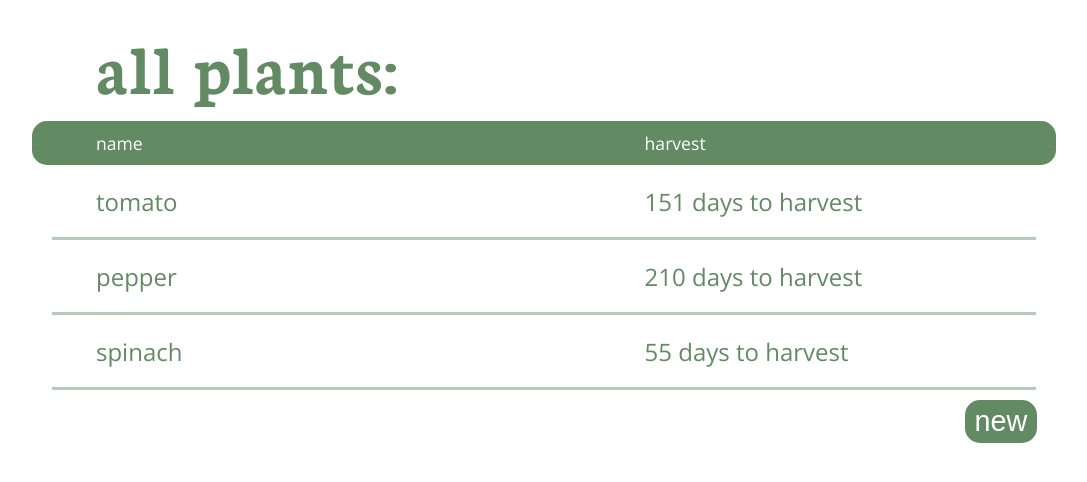
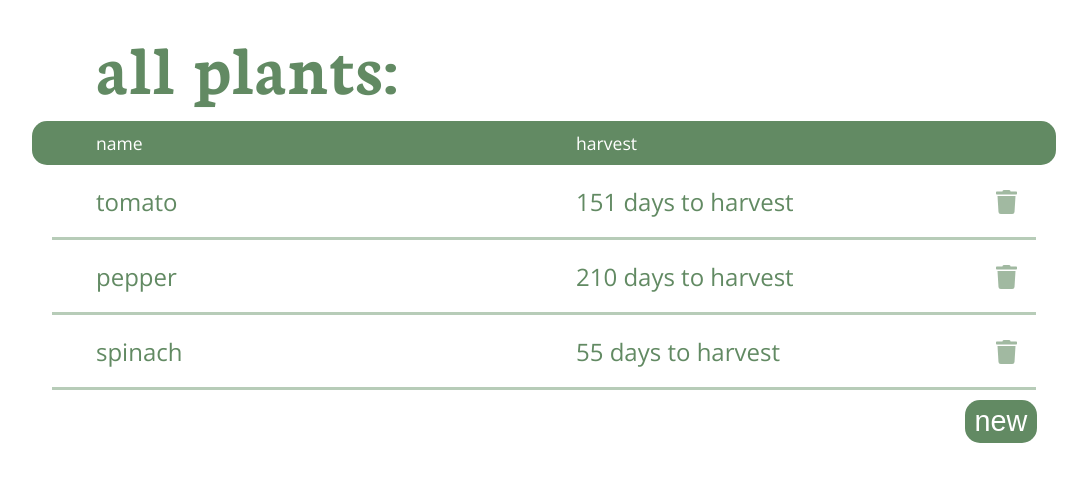
Before and after one commit to mateuszurban/react-garden-plants, a React (Create React App) app: page / in a window 1280 px wide. Shown: the top 482 px of the page, without its empty margins (96-1183 px from the left). Built offline with nearby package versions, Linux system fonts and the light colour scheme.

Commit message:
Added delete function.

```diff
--- a/package.json
+++ b/package.json
@@ -3,6 +3,9 @@
   "version": "0.1.0",
   "private": true,
   "dependencies": {
+    "@fortawesome/fontawesome-svg-core": "^1.2.34",
+    "@fortawesome/free-solid-svg-icons": "^5.15.2",
+    "@fortawesome/react-fontawesome": "^0.1.14",
     "@testing-library/jest-dom": "^5.11.9",
     "@testing-library/react": "^11.2.5",
     "@testing-library/user-event": "^12.7.1",
--- a/src/App.css
+++ b/src/App.css
@@ -61,12 +61,16 @@ li {
 
 /* 'plantName' and 'plantHarvest' are repeated in List.js and Plant.js components. Now, I can use the same flex in list's key and each individual plant. It should allow them to stay properly vertically aligned, while reducing amount of CSS. */
 .plantName {
-  flex: 4;
+  flex: 8;
   padding-left: 5vw;
 }
 
 .plantHarvest {
-  flex: 3;
+  flex: 7;
+}
+
+.plantAction {
+  flex: 1;
 }
 
 /* Using div instead of divider. Reason: I'm not sure if divider would be a good fit here in terms of accessibility. For now, I just need to visually separate plants. */
@@ -179,3 +183,7 @@ input[type='number'] {
 .submitForm {
   font-weight: bold;
 }
+
+.plantDelete {
+  color: rgba(98, 138, 99, 0.6);
+}
--- a/src/App.js
+++ b/src/App.js
@@ -51,7 +51,7 @@ function App() {
   return (
     <div className="app">
       <h2>all plants:</h2>
-      <List plants={plants} />
+      <List plants={plants} setPlants={setPlants} />
       <div className="inputWrapper">
         <button className="button showForm" onClick={toggleFormDisplay}>
           new
--- a/src/components/List.js
+++ b/src/components/List.js
@@ -1,15 +1,24 @@
 import React from 'react';
 import Plant from './Plant';
 
-const List = ({ plants }) => {
-  const mapOverPlantList = plants.map((plants) => (
-    <Plant name={plants.name} days={plants.days} key={plants.key} />
+const List = ({ plants, setPlants }) => {
+  const mapOverPlantList = plants.map((plant) => (
+    <Plant
+      name={plant.name}
+      days={plant.days}
+      key={plant.key}
+      plants={plants}
+      setPlants={setPlants}
+      id={plant.key}
+      plant={plant}
+    />
   ));
   return (
     <div className="plantsList">
       <div className="plantsListKey">
         <li className="plantName">name</li>
         <li className="plantHarvest">harvest</li>
+        <li className="plantAction"></li>
       </div>
       <ul>{mapOverPlantList}</ul>
     </div>
--- a/src/components/Plant.js
+++ b/src/components/Plant.js
@@ -1,11 +1,25 @@
 import React from 'react';
+// Importing just one FA's icon for individual use. Advice is to set up proper global use, if more icons would be imported.
+// More info: https://fontawesome.com/how-to-use/on-the-web/using-with/react#get-started
+import { FontAwesomeIcon } from '@fortawesome/react-fontawesome';
+import { faTrash } from '@fortawesome/free-solid-svg-icons';
 
-const Plant = ({ name, days }) => {
+const Plant = ({ name, days, plants, setPlants, plant }) => {
+  // This works like this:
+  // Array 'plants' is filtered out. Each 'plant.key' is compared to this el's/plant's key. Everything that's NOT matching key - goes to new array. So, the only matching thing, element that's been just clicked on, stays out. Finally, 'setPlants' sets our new array as the only one that's still existing, and useEffect in App.js refreshes localStorage. This element is deleted.
+  const handlePlantDelete = () => {
+    const filterOut = plants.filter((el) => el.key !== plant.key);
+    setPlants(filterOut);
+  };
+
   return (
     <div>
       <div className="plantWrapper">
         <li className="plantName">{name}</li>
         <li className="plantHarvest">{days} days to harvest</li>
+        <li className="plantAction plantDelete" onClick={handlePlantDelete}>
+          <FontAwesomeIcon icon={faTrash} />
+        </li>
       </div>
       <div className="separator"></div>
     </div>
```
Also changed, not shown: 1 other file (tests, documents, lock files or other folders).
